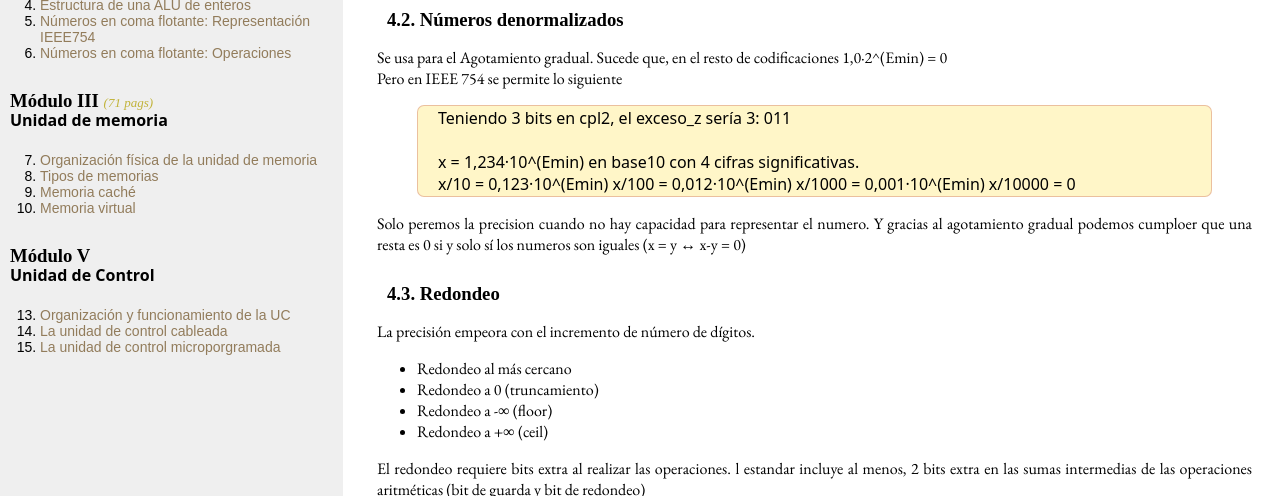
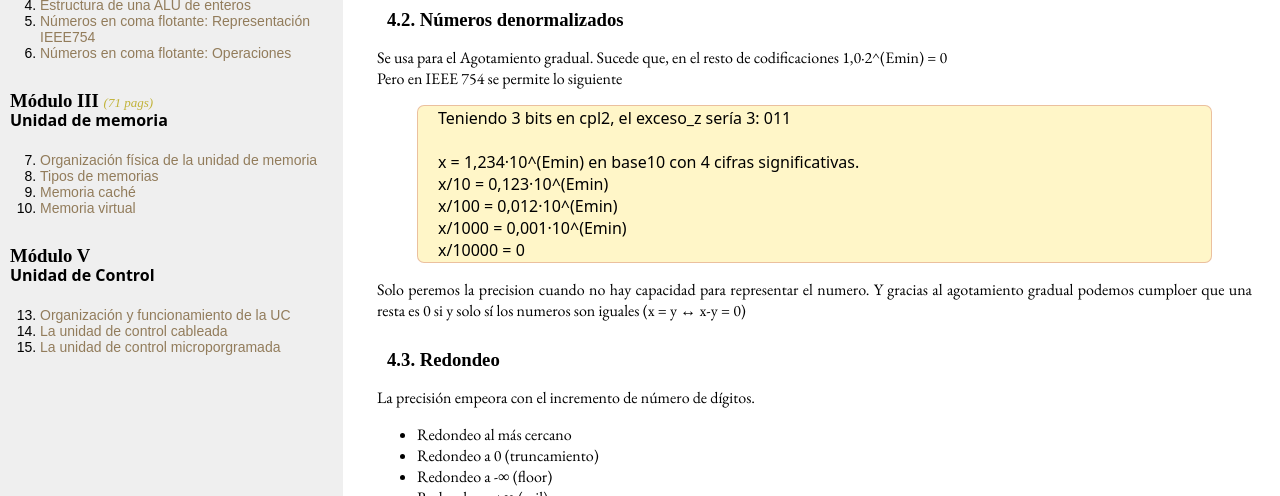
Before and after one commit to dkaerit/EDC, a Jekyll site: the page built from _posts/2020-10-05-TEMA05.md, in a window 1280 px wide and 1400 px high, scrolled down 1937 px, cut to the strip 255-751 px from the top of the window. Built offline with Jekyll 4.4.1, drawn with Linux system fonts in a browser that asks for light colours; some web fonts are replaced; some of the changed text lies outside the part shown.

Commit message:
Update 2020-10-05-TEMA05.md

```diff
--- a/_posts/2020-10-05-TEMA05.md
+++ b/_posts/2020-10-05-TEMA05.md
@@ -87,9 +87,9 @@ Pero en IEEE 754 se permite lo siguiente
   <br>
   x = 1,234·10^(Emin) en base10 con 4 cifras significativas.
   <br>
-  x/10 = 0,123·10^(Emin)
-  x/100 = 0,012·10^(Emin)
-  x/1000 = 0,001·10^(Emin)
+  x/10 = 0,123·10^(Emin)<br>
+  x/100 = 0,012·10^(Emin)<br>
+  x/1000 = 0,001·10^(Emin)<br>
   x/10000 = 0
   <br>
 </blockquote>
@@ -106,3 +106,16 @@ La precisión empeora con el incremento de número de dígitos.
 El redondeo requiere bits extra al realizar las operaciones. l estandar incluye al menos, 2 bits extra en las sumas intermedias de las operaciones aritméticas (bit de guarda y bit de redondeo)
 
 <center><img src="https://i.gyazo.com/f9a8213557255cea1acf89df2e7fc0be.png"></center>
+
+<blockquote>
+  Redondear con significando de 4 bits
+  1,00101 -> 1,001<br>
+  1,00111 -> 1,010<br>
+  1,00110 -> 1,010<br>
+</blockquote>
+
+#### 4.3.1. Sticky Bit
+Tercer bit de redondeo.<br>
+Se activa cuando a causa del redondeo en las sumas intermedias se han perdido bits no nulos por la derecha.
+
+<br><br>
```
